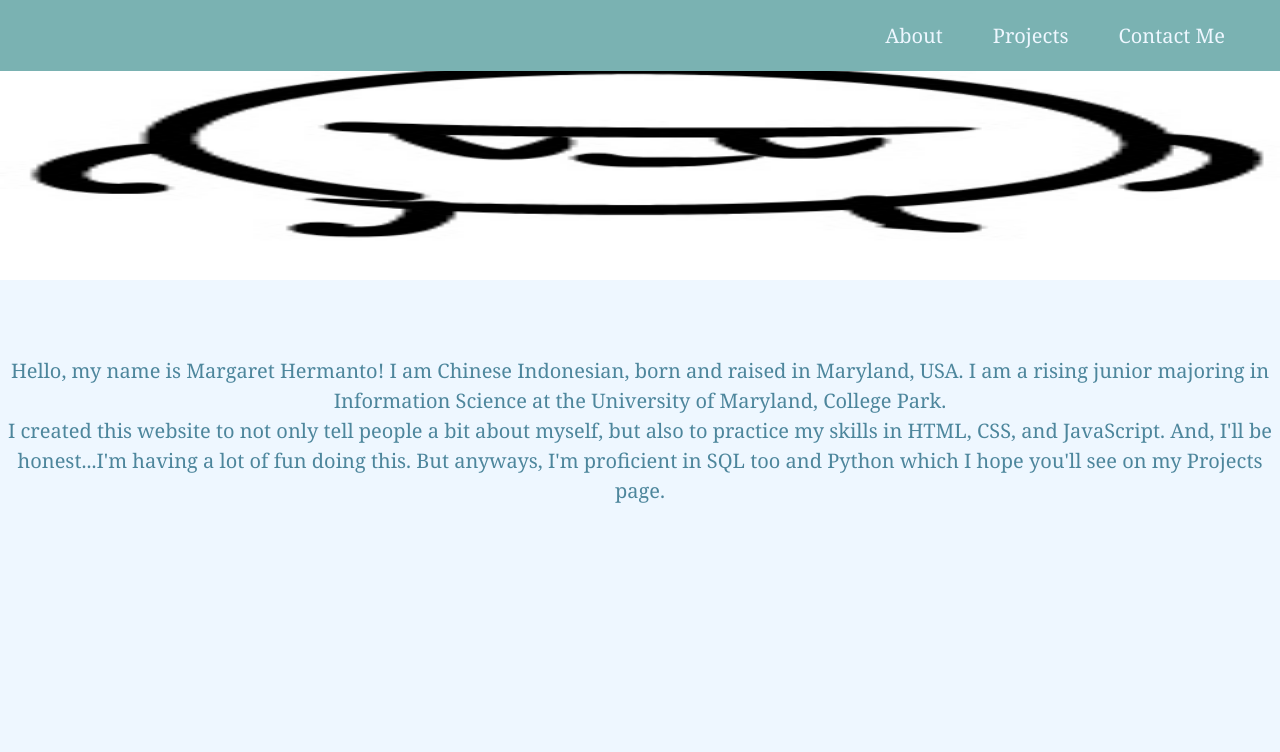
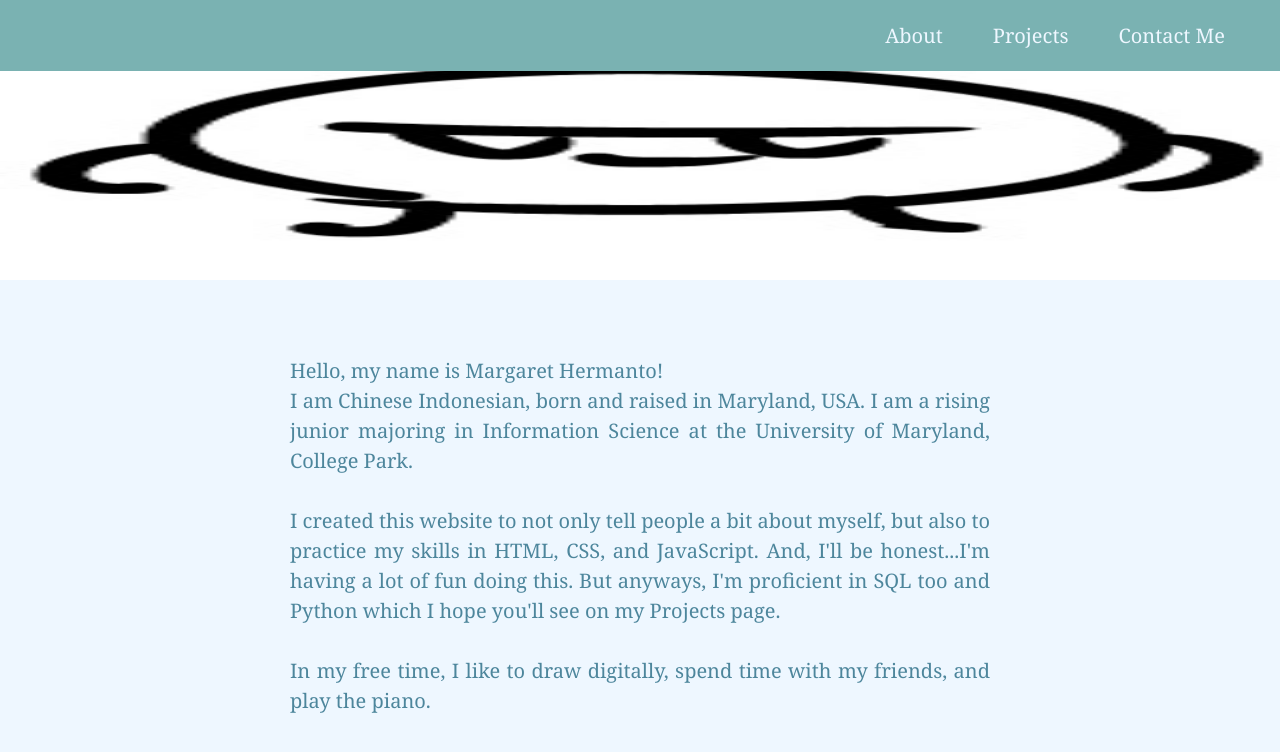
Before and after one commit to magkuette/personalwebsite, a plain HTML site: page personalwebsiteaboutpage.html in a window 1280 px wide. Drawn offline with Linux system fonts and the light colour scheme.

```diff
--- a/personalwebsiteaboutpage.html
+++ b/personalwebsiteaboutpage.html
@@ -20,14 +20,26 @@
             </nav>
         </div>
         <img class="page-image" src="personalwebsiteicon.jpg">
-        <p class="paragraph">
-            Hello, my name is Margaret Hermanto! I am Chinese Indonesian, born and raised in Maryland, USA. I am a rising junior majoring in Information Science at the University of Maryland, College Park.
+        <div class="p-properties">
+            <p>
+                Hello, my name is Margaret Hermanto!
 
-            <br>
+                <br>
 
-            I created this website to not only tell people a bit about myself, but also to practice
-            my skills in HTML, CSS, and JavaScript. And, I'll be honest...I'm having a lot of fun doing this.
-            But anyways, I'm proficient in SQL too and Python which I hope you'll see on my Projects page.
-        </p>
+                I am Chinese Indonesian, born and raised in Maryland, USA. I am a rising junior majoring in Information Science at the University of Maryland, College Park.
+
+                <br>
+                <br>
+
+                I created this website to not only tell people a bit about myself, but also to practice
+                my skills in HTML, CSS, and JavaScript. And, I'll be honest...I'm having a lot of fun doing this.
+                But anyways, I'm proficient in SQL too and Python which I hope you'll see on my Projects page.
+
+                <br>
+                <br>
+
+                In my free time, I like to draw digitally, spend time with my friends, and play the piano.
+            </p>
+        </div>
     </body>
 </html>
--- a/personalwebsitestyle.css
+++ b/personalwebsitestyle.css
@@ -1,10 +1,25 @@
 h1 {
     text-align: center;
-    color: #7AB2B2
+    color: #7AB2B2;
+    line-height: 0.1px;
+    animation-name: fade-in;
+    animation-duration: 0.5s;
+    animation-delay: none;
+
 }
+
+.p-properties {
+    justify-content: center;
+    display: flex;
+}
+
 p {
-    text-align: center;
+    text-align: justify;
+    width: 700px;
     line-height: 1.5;
+    animation-name: fade-in;
+    animation-duration: 0.5s;
+    animation-delay: none;
 }
 
 body {
@@ -159,12 +174,6 @@ body {
     color: #4D869C;
 }
 
-.paragraph {
-    animation-name: fade-in;
-    animation-duration: 0.5s;
-    animation-delay: none;
-}
-
 @keyframes fade-in {
     0% {
         opacity: 0%
```
Also changed, not shown: diningdollarproject.html (+13 -1 lines).
